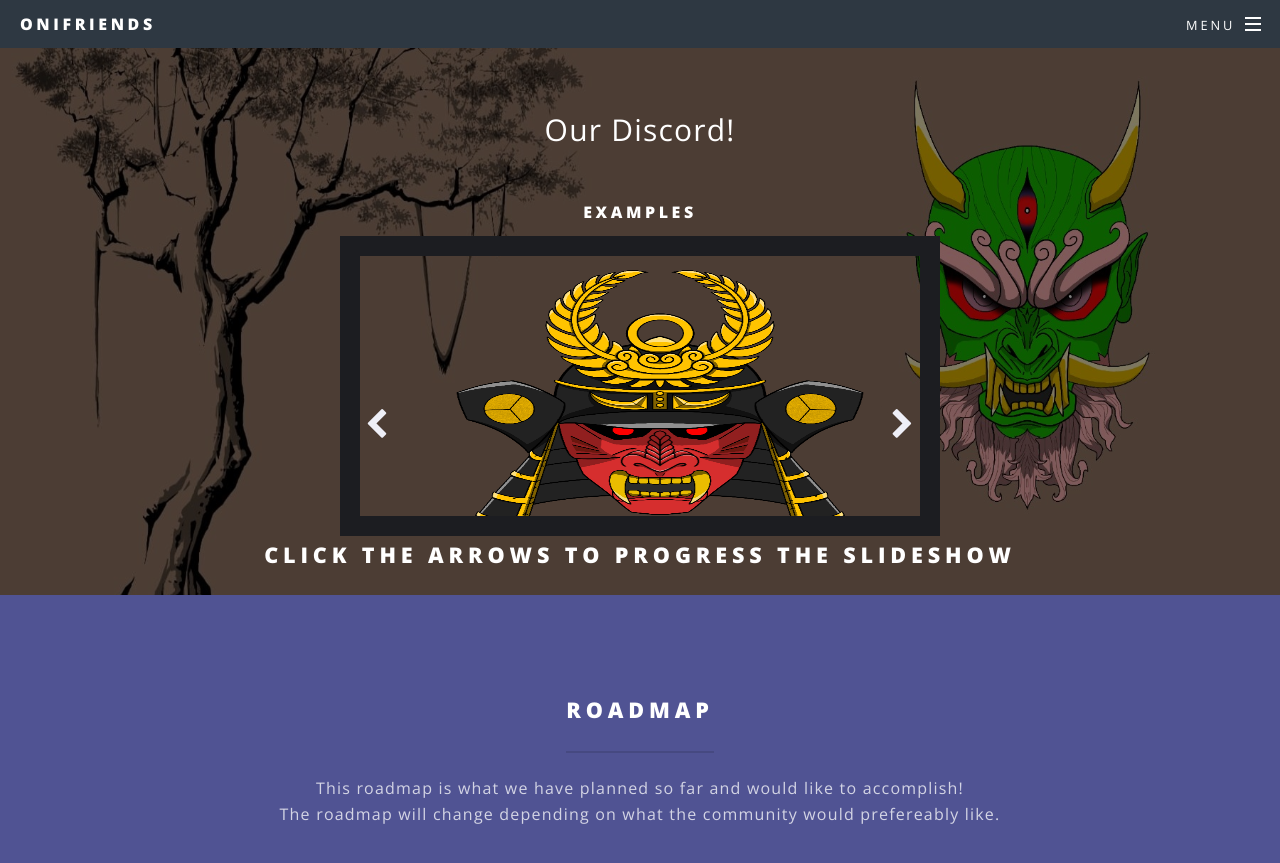
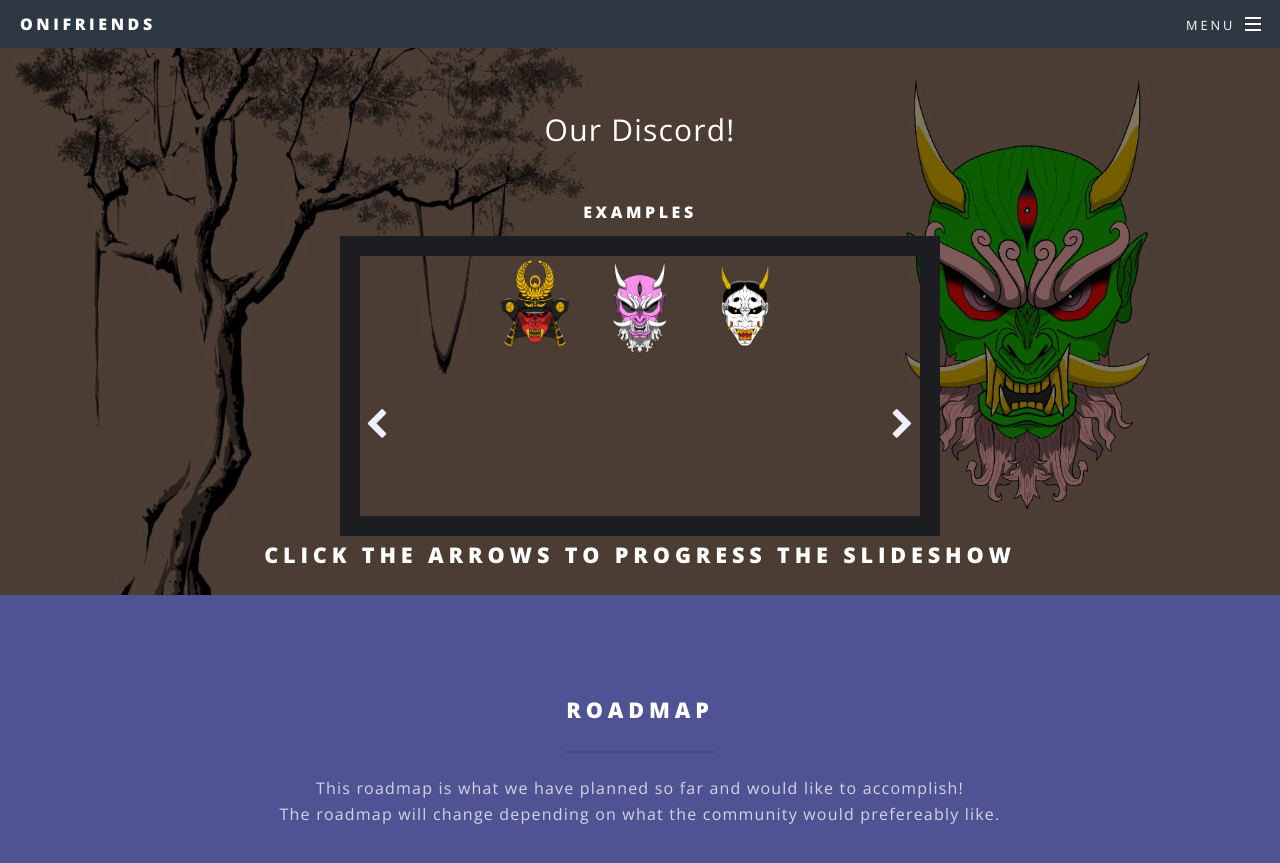
Before and after one commit to TeaOnMe/TeaOnMe.github.io, a Jekyll site: the page built from index.html, in a window 1280 px wide and 900 px high, scrolled down 1096 px. Shown: the top 863 px of the window. Built offline with Jekyll 4.4.1, drawn with Linux system fonts in a browser that asks for light colours.

Commit message:
Update main.scss

```diff
--- a/css/main.scss
+++ b/css/main.scss
@@ -1851,8 +1851,8 @@ $baseurl: '{{ site.baseurl }}/images';
 }
 
 #Slider img{
-	height: 300px;
-	width: 600px;
+	height: 100px;
+	width: 100px;
 	transition: all 1s;
 }
 
```
